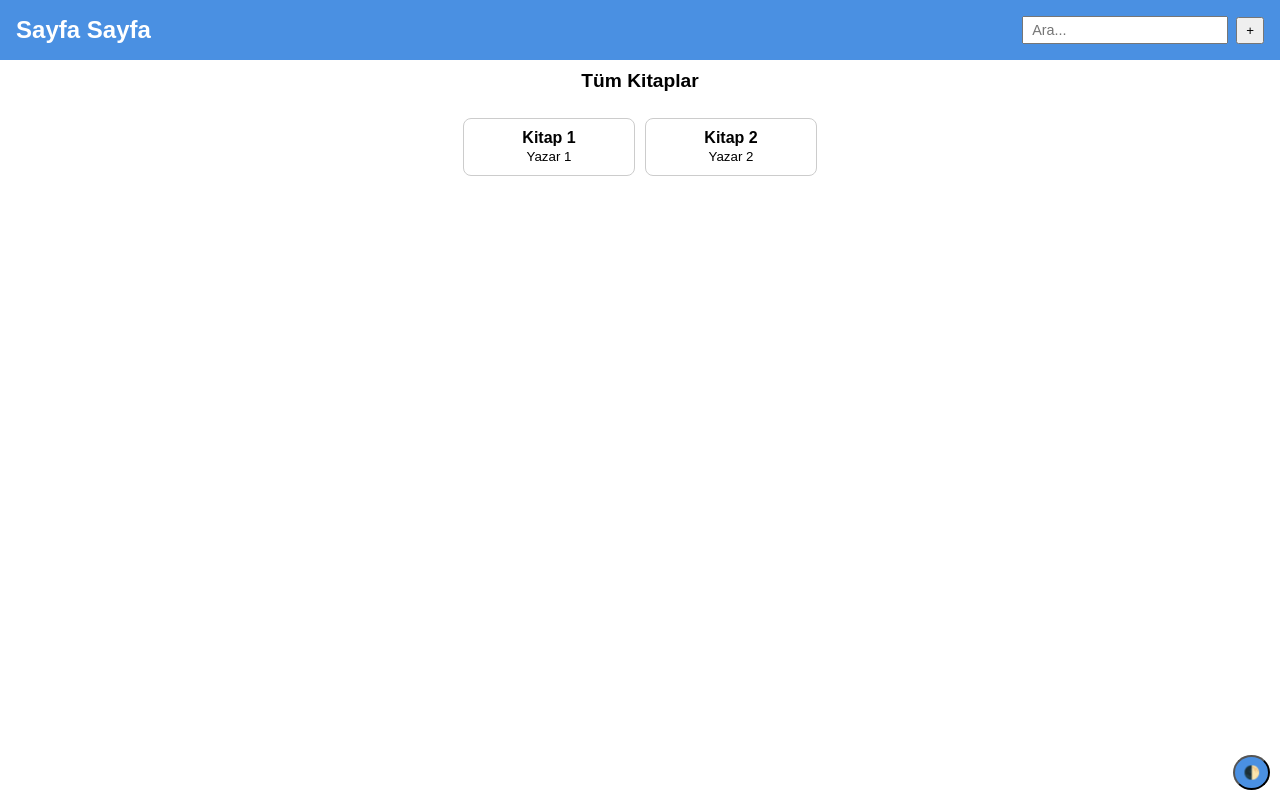
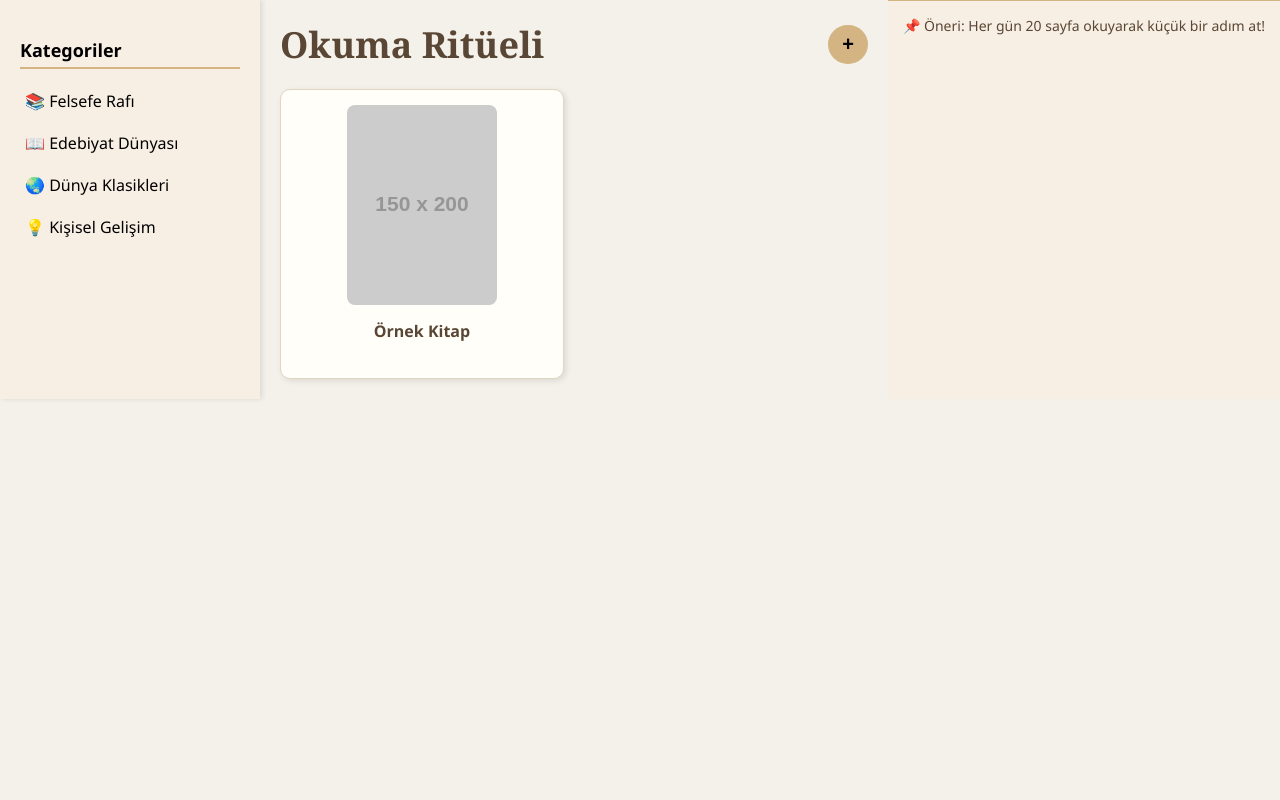
Before and after one commit to yaseminkarstarli88-lgtm/sayfa-sayfa, a plain HTML site: page index.html in a window 1280 px wide. Drawn offline with Linux system fonts and the light colour scheme; placeholder pictures from the web are drawn by us.

Commit message:
Update index.html

```diff
--- a/index.html
+++ b/index.html
@@ -3,285 +3,205 @@
 <head>
 <meta charset="UTF-8">
 <meta name="viewport" content="width=device-width, initial-scale=1.0">
-<title>Sayfa Sayfa</title>
+<title>Okuma Ritüeli</title>
 <style>
     body {
-    font-family: Arial, sans-serif;
-    margin:0; padding:0;
-    transition: background 0.3s, color 0.3s;
+        font-family: 'Segoe UI', sans-serif;
+        margin: 0;
+        display: flex;
+        background: #f4f1ea;
     }
 
-  /* Karanlık tema */
-  body.dark {
-    background: #121212;
-    color: #fff;
+    /* Sidebar */
+    .sidebar {
+        width: 220px;
+        background: #f8efe4;
+        padding: 20px;
+        box-shadow: 2px 0 5px rgba(0,0,0,0.1);
+    }
+    .sidebar h3 {
+        font-size: 18px;
+        margin-bottom: 15px;
+        border-bottom: 2px solid #d4b483;
+        padding-bottom: 5px;
+    }
+    .sidebar ul {
+        list-style: none;
+        padding: 0;
+    }
+    .sidebar ul li {
+        margin: 10px 0;
+        cursor: pointer;
+        padding: 5px;
+        border-radius: 5px;
+    }
+    .sidebar ul li:hover {
+        background: #e6d3b3;
     }
 
-  header {
-    padding: 1rem;
-    background: #4a90e2;
-    color: white;
+    /* Main Content */
+    .main {
+        flex: 1;
+        padding: 20px;
+    }
+    .header {
         display: flex;
         justify-content: space-between;
         align-items: center;
     }
-
-  /* Animasyonlu Sayfa Sayfa başlığı */
-  #animated-title {
-    font-size: 1.5rem;
+    .title {
+        font-family: 'Georgia', serif;
+        font-size: 36px;
         font-weight: bold;
-    overflow: hidden;
-    white-space: nowrap;
+        color: #5a4634;
     }
-  #animated-title span {
-    display: inline-block;
-    transform: translateY(100%);
-    animation: slide 0.5s forwards;
+    .add-btn {
+        background: #d4b483;
+        border: none;
+        padding: 8px 14px;
+        font-size: 20px;
+        cursor: pointer;
+        border-radius: 50%;
+        font-weight: bold;
     }
-  #animated-title span:nth-child(1) { animation-delay: 0s; }
-  #animated-title span:nth-child(2) { animation-delay: 0.1s; }
-  #animated-title span:nth-child(3) { animation-delay: 0.2s; }
-  #animated-title span:nth-child(4) { animation-delay: 0.3s; }
-  #animated-title span:nth-child(5) { animation-delay: 0.4s; }
-  #animated-title span:nth-child(6) { animation-delay: 0.5s; }
-  #animated-title span:nth-child(7) { animation-delay: 0.6s; }
-  #animated-title span:nth-child(8) { animation-delay: 0.7s; }
-  #animated-title span:nth-child(9) { animation-delay: 0.8s; }
-  #animated-title span:nth-child(10){ animation-delay: 0.9s; }
-
-  @keyframes slide {
-    to { transform: translateY(0); }
+    .add-btn:hover {
+        background: #c49a6c;
     }
 
-  /* Arama kutusu + + butonu */
-  #search-container {
-    display: flex;
-    align-items: center;
+    /* Books grid */
+    .books {
+        display: grid;
+        grid-template-columns: repeat(auto-fill, minmax(200px, 1fr));
+        gap: 20px;
+        margin-top: 20px;
+    }
+    .book-card {
+        background: #fffef9;
+        border: 1px solid #e0d6c3;
+        border-radius: 10px;
+        padding: 15px;
+        box-shadow: 2px 2px 6px rgba(0,0,0,0.1);
+        text-align: center;
+    }
+    .book-card img {
+        max-width: 100%;
+        border-radius: 8px;
+    }
+    .book-card h4 {
+        margin-top: 10px;
+        font-size: 16px;
+        color: #5a4634;
     }
 
-  #search-input {
-    padding: 4px 8px;
-    font-size: 0.9rem;
-    margin-right: 8px;
+    /* Footer */
+    footer {
+        background: #f8efe4;
+        padding: 15px;
+        text-align: center;
+        font-size: 14px;
+        color: #5a4634;
+        border-top: 1px solid #d4b483;
     }
 
-  #add-btn {
-    padding: 4px 8px;
-    cursor: pointer;
-  }
-
-  /* Dinamik kategori başlığı */
-  #category-title {
-    text-align: center;
-    font-size: 1.2rem;
-    margin: 10px 0;
-    font-weight: bold;
-  }
-
-  #book-list {
-    display: flex;
-    flex-wrap: wrap;
-    padding: 1rem;
-    gap: 10px;
-    justify-content: center;
-  }
-
-  .book-card {
-    width: 150px;
-    padding: 10px;
-    border: 1px solid #ccc;
-    border-radius: 8px;
-    cursor: pointer;
-    transition: transform 0.2s;
-    background: white;
-    text-align: center;
-  }
-
-  .book-card:hover {
-    transform: scale(1.05);
-  }
-
-  body.dark .book-card {
-    background: #1e1e1e;
-    border-color: #555;
-  }
-
-  /* Modal */
-  .modal {
+    /* Popup Form */
+    .popup {
         display: none;
         position: fixed;
-    z-index: 10;
-    left:0; top:0;
-    width:100%; height:100%;
-    background: rgba(0,0,0,0.6);
+        top: 0; left: 0;
+        width: 100%; height: 100%;
+        background: rgba(0,0,0,0.4);
         justify-content: center;
         align-items: center;
     }
-
-  .modal-content {
-    background: #fff;
+    .popup-content {
+        background: white;
         padding: 20px;
         border-radius: 10px;
-    max-width: 400px;
-    width: 90%;
-    text-align: center;
+        width: 300px;
     }
-
-  body.dark .modal-content {
-    background: #222;
-    color: #fff;
+    .popup-content input {
+        width: 100%;
+        padding: 8px;
+        margin: 5px 0 10px 0;
+        border: 1px solid #ccc;
+        border-radius: 5px;
     }
-
-  .star {
-    font-size: 1.5rem;
+    .popup-content button {
+        background: #d4b483;
+        border: none;
+        padding: 8px 12px;
         cursor: pointer;
-    color: gray;
+        border-radius: 5px;
     }
-
-  .star.active {
-    color: gold;
-  }
-
-  /* Tema butonu */
-  #theme-btn {
-    position: fixed;
-    right: 10px;
-    bottom: 10px;
-    padding: 8px;
-    cursor: pointer;
-    border-radius: 50%;
-    background: #4a90e2;
-    color: white;
+    .popup-content button:hover {
+        background: #c49a6c;
     }
 </style>
 </head>
 <body>
 
-<header>
-  <div id="animated-title">
-    <span>S</span><span>a</span><span>y</span><span>f</span><span>a</span>
-    <span>S</span><span>a</span><span>y</span><span>f</span><span>a</span>
+<!-- Sidebar -->
+<div class="sidebar">
+    <h3>Kategoriler</h3>
+    <ul>
+        <li>📚 Felsefe Rafı</li>
+        <li>📖 Edebiyat Dünyası</li>
+        <li>🌏 Dünya Klasikleri</li>
+        <li>💡 Kişisel Gelişim</li>
+    </ul>
 </div>
-  <div id="search-container">
-    <input type="text" id="search-input" placeholder="Ara...">
-    <button id="add-btn">+</button>
+
+<!-- Main Content -->
+<div class="main">
+    <div class="header">
+        <div class="title">Okuma Ritüeli</div>
+        <button class="add-btn" onclick="openPopup()">+</button>
     </div>
-</header>
 
-<!-- Dinamik kategori başlığı -->
-<div id="category-title">Tüm Kitaplar</div>
-
-<div id="book-list"></div>
-
-<!-- Modal -->
-<div id="book-modal" class="modal">
-  <div class="modal-content">
-    <h2 id="modal-title"></h2>
-    <p id="modal-author"></p>
-    <p id="modal-desc"></p>
-    <div id="modal-stars">
-      <span class="star" data-star="1">&#9733;</span>
-      <span class="star" data-star="2">&#9733;</span>
-      <span class="star" data-star="3">&#9733;</span>
-      <span class="star" data-star="4">&#9733;</span>
-      <span class="star" data-star="5">&#9733;</span>
+    <!-- Books Grid -->
+    <div class="books" id="bookList">
+        <div class="book-card">
+            <img src="https://via.placeholder.com/150x200" alt="Kitap">
+            <h4>Örnek Kitap</h4>
         </div>
-    <button id="close-modal">Kapat</button>
     </div>
 </div>
 
-<!-- Tema Butonu -->
-<button id="theme-btn">🌓</button>
+<!-- Footer -->
+<footer>
+    📌 Öneri: Her gün 20 sayfa okuyarak küçük bir adım at!
+</footer>
+
+<!-- Popup -->
+<div class="popup" id="popup">
+    <div class="popup-content">
+        <h3>Kitap Ekle</h3>
+        <input type="text" id="bookTitle" placeholder="Kitap Adı">
+        <input type="text" id="bookImage" placeholder="Kapak Görseli URL">
+        <button onclick="addBook()">Ekle</button>
+        <button onclick="closePopup()">Kapat</button>
+    </div>
+</div>
 
 <script>
-  // Kalıcı tema
-  const themeBtn = document.getElementById('theme-btn');
-  if(localStorage.getItem('theme') === 'dark') document.body.classList.add('dark');
-  themeBtn.addEventListener('click', () => {
-    document.body.classList.toggle('dark');
-    localStorage.setItem('theme', document.body.classList.contains('dark') ? 'dark':'light');
-  });
-
-  // Kitap verileri JSON
-  const books = [
-    {
-      "title":"Kitap 1",
-      "author":"Yazar 1",
-      "description":"Kitap açıklaması 1",
-      "category":"Felsefe Rafı"
-    },
-    {
-      "title":"Kitap 2",
-      "author":"Yazar 2",
-      "description":"Kitap açıklaması 2",
-      "category":"Edebiyat Dünyası"
+    function openPopup() {
+        document.getElementById("popup").style.display = "flex";
     }
-    // Buraya yeni kitaplar JSON olarak eklenebilir
-  ];
-
-  const bookList = document.getElementById('book-list');
-  const searchInput = document.getElementById('search-input');
-  const categoryTitle = document.getElementById('category-title');
-
-  let currentCategory = "Tüm Kitaplar";
-
-  function renderBooks(filter="") {
-    bookList.innerHTML = "";
-    const filtered = books.filter(b=>{
-      const matchText = b.title.toLowerCase().includes(filter.toLowerCase()) || b.author.toLowerCase().includes(filter.toLowerCase());
-      const matchCat = (currentCategory==="Tüm Kitaplar") || b.category === currentCategory;
-      return matchText && matchCat;
-    });
-    filtered.forEach((book,index)=>{
-      const card = document.createElement('div');
-      card.className = "book-card";
-      card.innerHTML = `<strong>${book.title}</strong><br><small>${book.author}</small>`;
-      card.addEventListener('click', ()=>openModal(index));
+    function closePopup() {
+        document.getElementById("popup").style.display = "none";
+    }
+    function addBook() {
+        const title = document.getElementById("bookTitle").value;
+        const image = document.getElementById("bookImage").value || "https://via.placeholder.com/150x200";
+        if (title) {
+            const bookList = document.getElementById("bookList");
+            const card = document.createElement("div");
+            card.classList.add("book-card");
+            card.innerHTML = `<img src="${image}" alt="${title}"><h4>${title}</h4>`;
             bookList.appendChild(card);
-    });
+            closePopup();
         }
-
-  searchInput.addEventListener('input', ()=>renderBooks(searchInput.value));
-
-  renderBooks();
-
-  // Modal + yıldız
-  const modal = document.getElementById('book-modal');
-  const modalTitle = document.getElementById('modal-title');
-  const modalAuthor = document.getElementById('modal-author');
-  const modalDesc = document.getElementById('modal-desc');
-  const modalStars = document.getElementById('modal-stars');
-
-  function openModal(index){
-    const book = books[index];
-    modalTitle.textContent = book.title;
-    modalAuthor.textContent = book.author;
-    modalDesc.textContent = book.description;
-    // Yıldızlar
-    Array.from(modalStars.children).forEach(star=>{
-      star.classList.remove('active');
-      star.onclick = ()=>{
-        const val = star.dataset.star;
-        Array.from(modalStars.children).forEach(s=>{
-          s.classList.toggle('active', s.dataset.star <= val);
-        });
     }
-    });
-    modal.style.display = "flex";
-  }
-
-  document.getElementById('close-modal').addEventListener('click', ()=> modal.style.display="none");
-
-  // Kategori değiştirme fonksiyonu
-  function setCategory(cat){
-    currentCategory = cat;
-    categoryTitle.textContent = cat;
-    renderBooks(searchInput.value);
-  }
-
-  // Örnek kategori geçişi: Tıklama ile değiştirilebilir
-  // setCategory("Edebiyat Dünyası");
-
 </script>
 
 </body>
```
Lines whose indentation alone changed are shown as unchanged.
